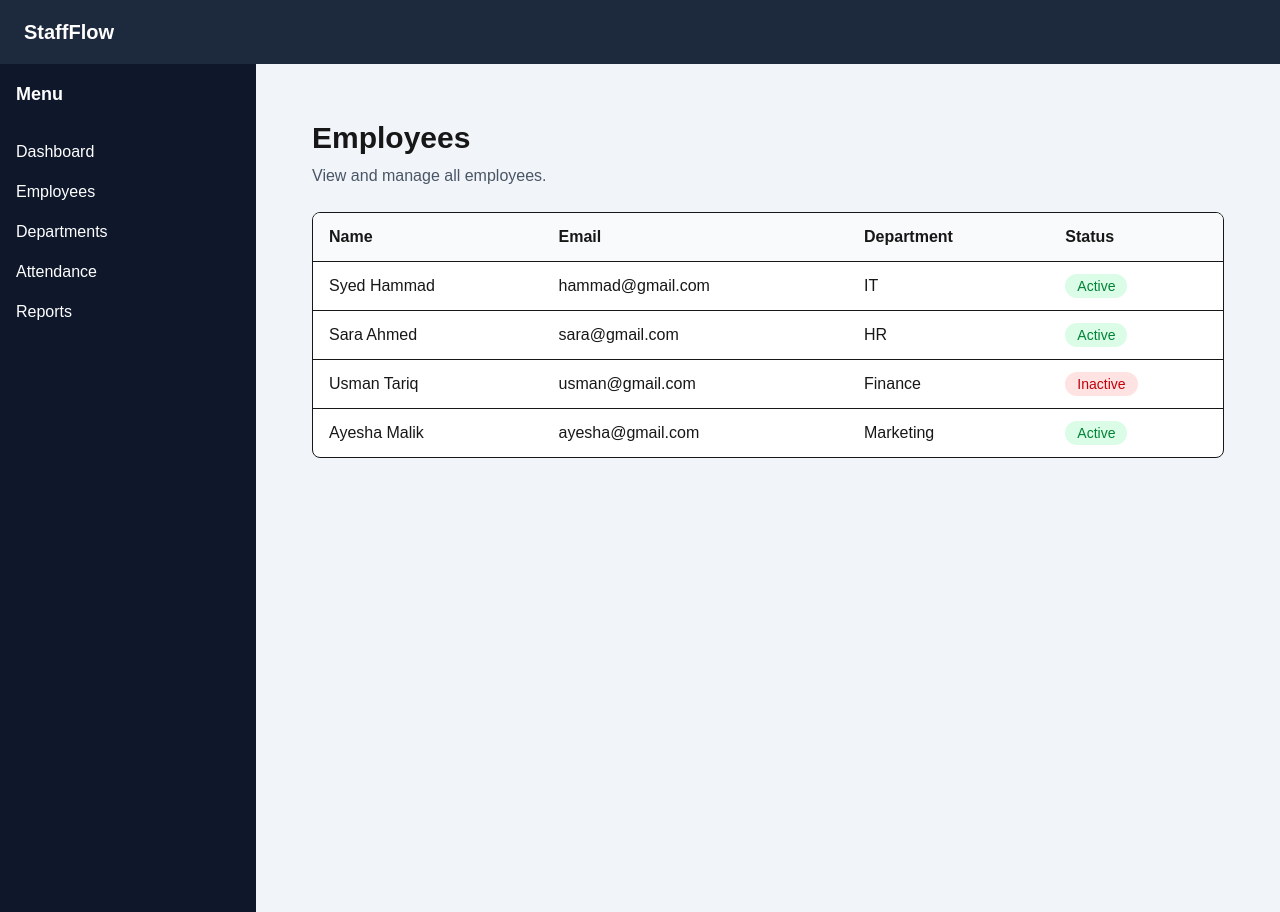
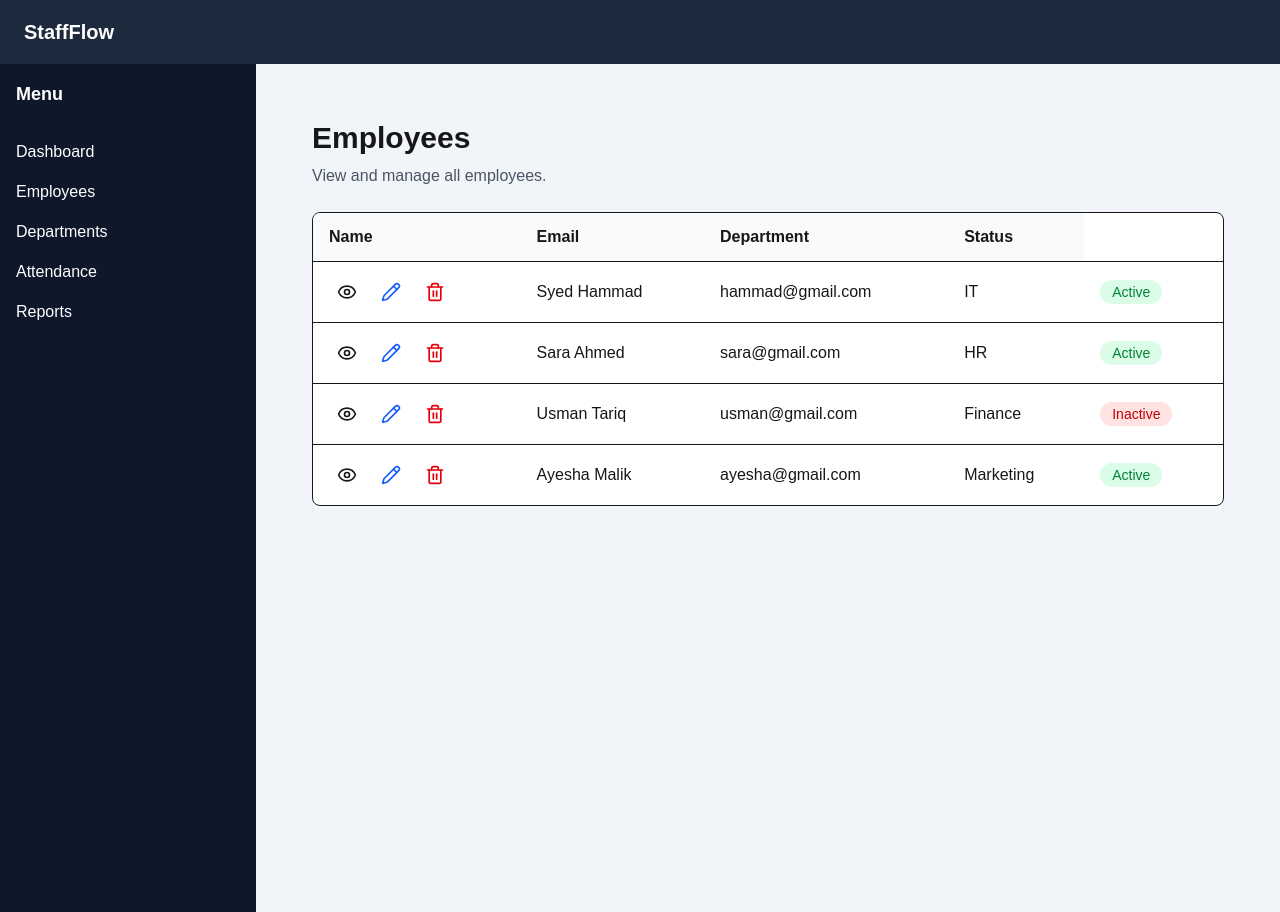
Before and after one commit to S-Hammad08/StaffFlow, a Next.js app: page /dashboard/employees in a window 1280 px wide. Built offline with nearby package versions, Linux system fonts and the light colour scheme.

Commit message:
Adding CRUD operation

```diff
--- /dev/null
+++ b/app/dashboard/employees/components/EmployeeActions.tsx
@@ -0,0 +1,35 @@
+import { Eye, Pencil, Trash2 } from "lucide-react";
+
+type EmployeeActionsProps = {
+  onDelete: () => void;
+};
+
+const EmployeeActions = ({ onDelete }: EmployeeActionsProps) => {
+  return (
+    <div className="flex items-center gap-2">
+      <button
+        className="rounded p-2 hover:bg-gray-100"
+        type="button"
+      >
+        <Eye className="h-5 w-5" />
+      </button>
+
+      <button
+        className="rounded p-2 hover:bg-blue-100"
+        type="button"
+      >
+        <Pencil className="h-5 w-5 text-blue-600" />
+      </button>
+
+      <button
+        onClick={onDelete}
+        className="rounded p-2 hover:bg-red-100"
+        type="button"
+      >
+        <Trash2 className="h-5 w-5 text-red-600" />
+      </button>
+    </div>
+  );
+};
+
+export default EmployeeActions;
--- a/app/dashboard/employees/components/EmployeeTable.tsx
+++ b/app/dashboard/employees/components/EmployeeTable.tsx
@@ -1,9 +1,13 @@
 import { Employee } from "../types/employee.types";
 import StatusBadge  from "./StatusBadge";
+import EmployeeActions from "./EmployeeActions";
 type EmployeeTableProp = {
     employees :Employee[];
+    onDelete: (id : number) => void;
 }
-const EmployeeTable = (({employees} : EmployeeTableProp)=>{
+const EmployeeTable = (({employees,
+  onDelete,
+} : EmployeeTableProp)=>{
 return(
      <div className="overflow-x-auto rounded-lg border bg-white">
       <table className="w-full text-left">
@@ -19,6 +23,11 @@ return(
         <tbody>
           {employees.map((employee) => (
             <tr key={employee.id} className="border-b last:border-b-0">
+              <td className="px-4 py-3">
+  <EmployeeActions
+    onDelete={() => onDelete(employee.id)}
+  />
+</td>
               <td className="px-4 py-3 font-medium">{employee.name}</td>
               <td className="px-4 py-3">{employee.email}</td>
               <td className="px-4 py-3">{employee.department}</td>
--- a/app/dashboard/employees/page.tsx
+++ b/app/dashboard/employees/page.tsx
@@ -9,9 +9,10 @@ const EmployeesPage = () => {
   const [employees, setEmployees] = useState<Employee[]>(initialEmployee);
 
   const handleDelete =(id: number)=>{
-    setEmployees((currentEmployees)=>
-    currentEmployees.filter((employees)=>employees.id !== id));
+    setEmployees((currentEmployees)=> currentEmployees.filter((employees)=>employees.id !== id));
   };
+
+
   return (
     <section>
       <h1 className="text-3xl font-bold">Employees</h1>
```
